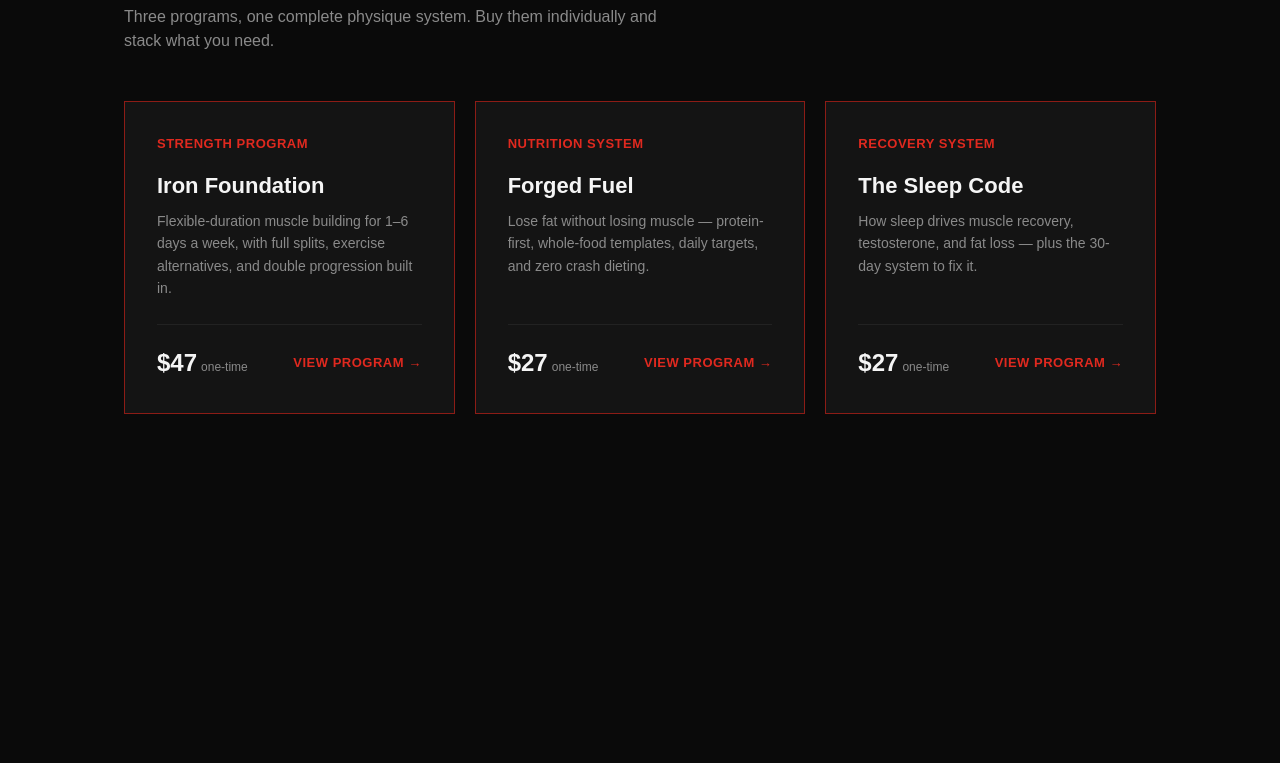
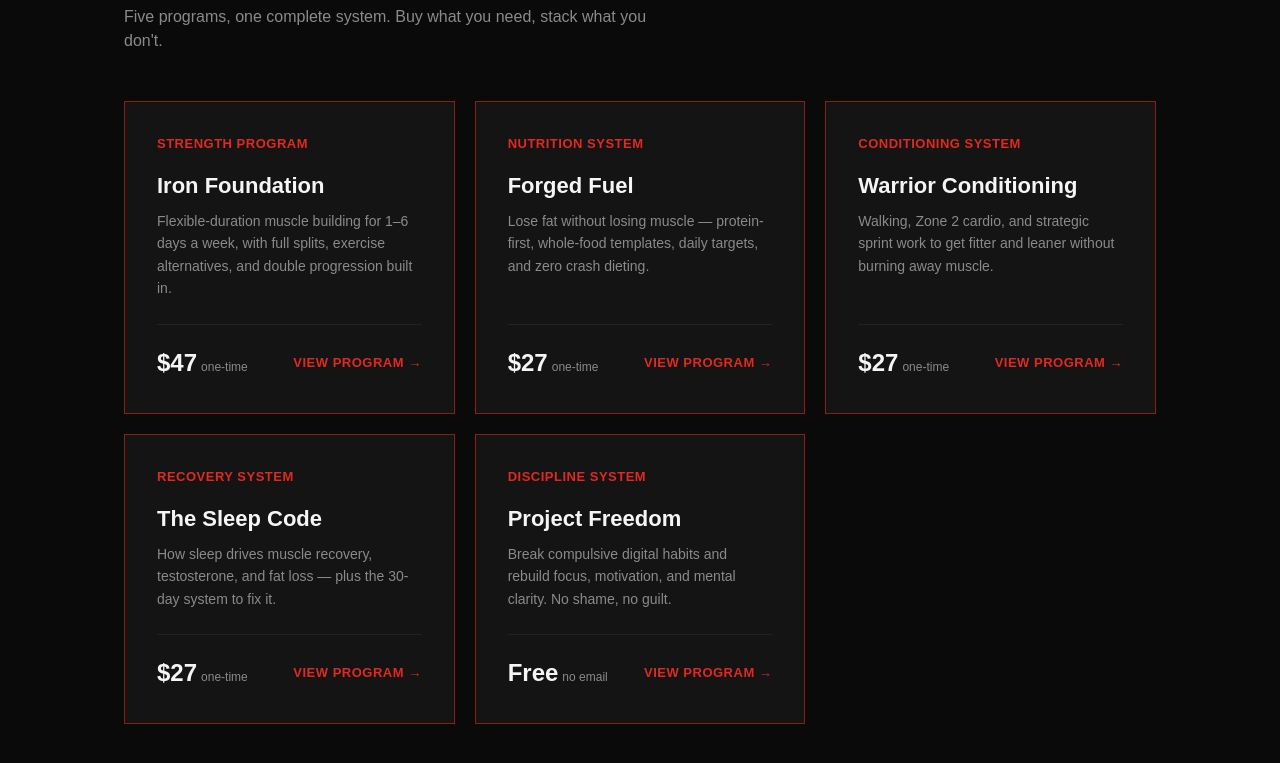
Before and after one commit to mrowencarter-bot/Forge, a plain HTML site: page programs.html in a window 1280 px wide. Shown: the part 241-1004 px from the top of the page. Before the commit the page ends 800 px from the top, so only its background shows below. Drawn offline with Linux system fonts and the light colour scheme.

Commit message:
Update programs.html

```diff
--- a/programs.html
+++ b/programs.html
@@ -104,7 +104,7 @@
 <main>
   <div class="eyebrow">The Forged System</div>
   <h1>Build It. Fuel It. Recover It.</h1>
-  <p class="subtitle">Three programs, one complete physique system. Buy them individually and stack what you need.</p>
+  <p class="subtitle">Five programs, one complete system. Buy what you need, stack what you don't.</p>
 
   <div class="grid">
 
@@ -129,6 +129,16 @@
     </div>
 
     <div class="card featured">
+      <div class="tagline">Conditioning System</div>
+      <h2>Warrior Conditioning</h2>
+      <p class="desc">Walking, Zone 2 cardio, and strategic sprint work to get fitter and leaner without burning away muscle.</p>
+      <div class="card-footer">
+        <div class="card-price">$27<span>one-time</span></div>
+        <a class="card-link" href="/warrior-conditioning.html">View Program →</a>
+      </div>
+    </div>
+
+    <div class="card featured">
       <div class="tagline">Recovery System</div>
       <h2>The Sleep Code</h2>
       <p class="desc">How sleep drives muscle recovery, testosterone, and fat loss — plus the 30-day system to fix it.</p>
@@ -138,6 +148,16 @@
       </div>
     </div>
 
+    <div class="card featured">
+      <div class="tagline">Discipline System</div>
+      <h2>Project Freedom</h2>
+      <p class="desc">Break compulsive digital habits and rebuild focus, motivation, and mental clarity. No shame, no guilt.</p>
+      <div class="card-footer">
+        <div class="card-price">Free<span>no email</span></div>
+        <a class="card-link" href="/project-freedom.html">View Program →</a>
+      </div>
+    </div>
+
   </div>
 </main>
 
```
